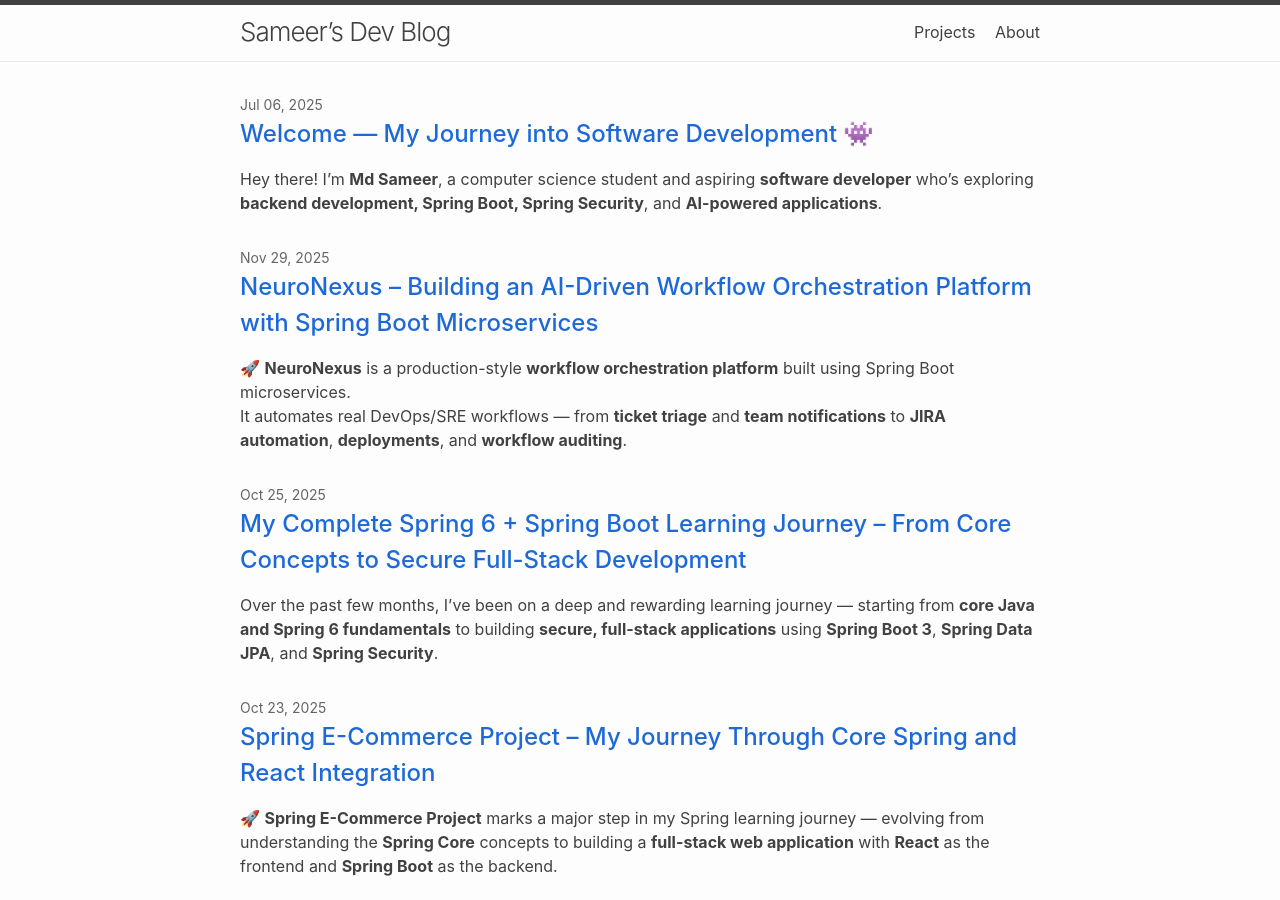
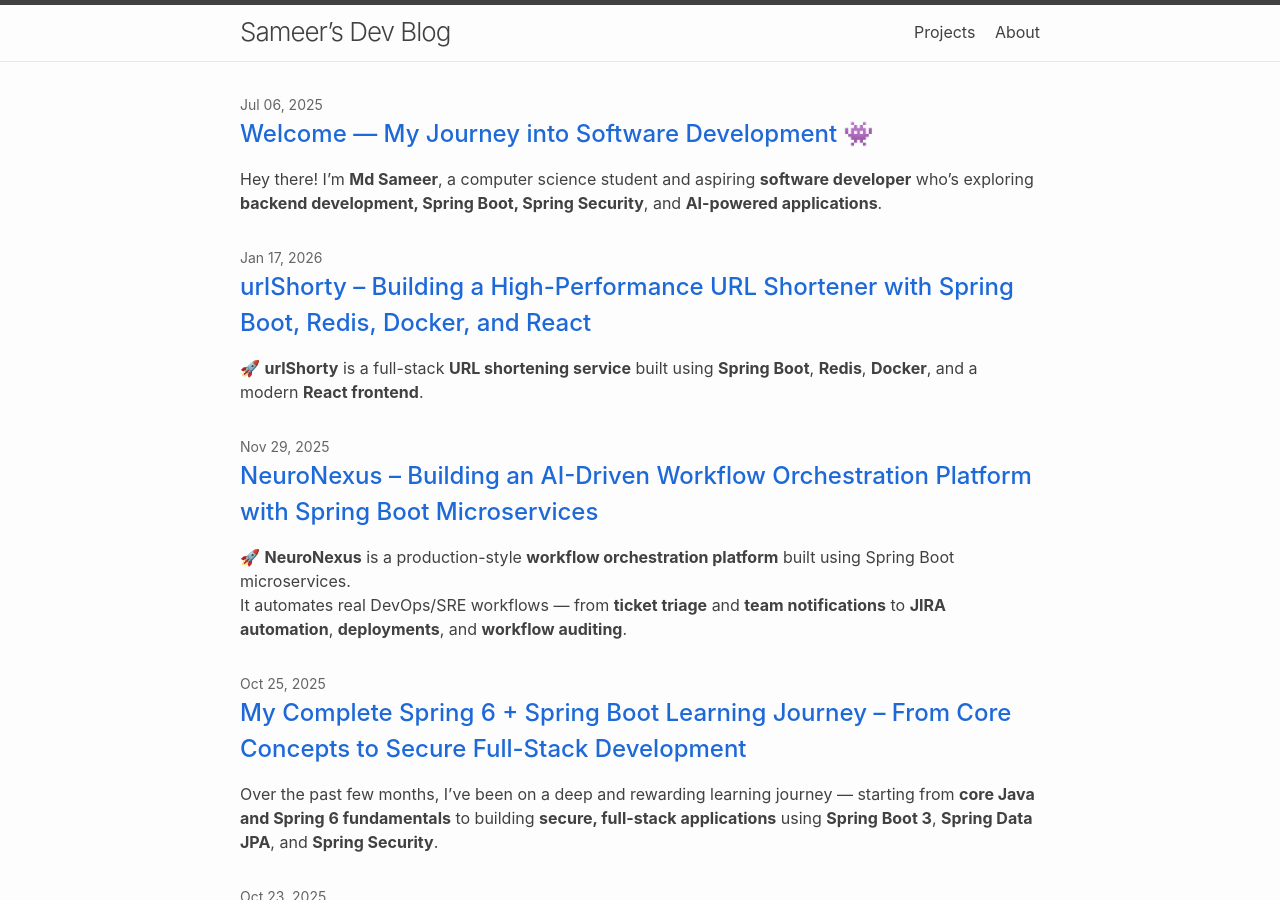
Before and after one commit to raZer99/raZer99.github.io, a Jekyll site: the page built from index.md, in a window 1280 px wide and 900 px high. Built offline with Jekyll 4.4.1, drawn with Linux system fonts in a browser that asks for light colours; part of the change alters nothing that is shown.

Commit message:
feat: add comprehensive project overview and archtecture details

```diff
--- /dev/null
+++ b/_posts/2026-01-17-urlshorty-project.md
@@ -0,0 +1,143 @@
+---
+layout: post
+title: "urlShorty – Building a High-Performance URL Shortener with Spring Boot, Redis, Docker, and React"
+date: 2026-01-17
+categories: [Backend, Spring Boot, Redis, Java, Docker, React, Full Stack]
+---
+
+🚀 **urlShorty** is a full-stack **URL shortening service** built using **Spring Boot**, **Redis**, **Docker**, and a modern **React frontend**.
+
+The project was created as a **learning-focused backend system**, emphasizing **low-latency lookups**, **atomic operations**, **clean REST design**, and **frontend-backend integration**.
+
+---
+
+### 🏗️ What I Built
+
+I developed **urlShorty**, an end-to-end URL shortener that converts long URLs into compact, shareable links and redirects users efficiently using standard HTTP semantics.
+
+#### 🖥️ Backend – Spring Boot + Redis
+- **Tech Stack:** Java 17, Spring Boot, Spring Web, Spring Data Redis, Redis, Docker
+- **Core Design:** - Uses **Redis atomic counters** (`INCR`) to generate globally unique IDs.
+  - Converts numeric IDs into **Base62-encoded short keys**.
+  - Guarantees zero collisions and $O(1)$ performance.
+
+📂 **Repositories:**
+- **Backend:** [raZer99/urlShorty-backend](https://github.com/raZer99/urlShorty-backend)
+- **Frontend:** [raZer99/url-shorty-ui](https://github.com/raZer99/url-shorty-ui)
+
+---
+
+### 🧮 Redis Data Model (Visual Overview)
+
+The system uses Redis as a high-speed primary datastore to manage the ID counter and the URL mappings:
+
+- global:id      -> 1042 (Atomic Counter)
+- g              -> [https://google.com](https://google.com) (Short Key -> Original)
+- h              -> [https://facebook.com](https://facebook.com)
+
+---
+### 🔄 How urlShorty Works (End-to-End Flow)
+User Submission: User submits a long URL via the UI or REST API.
+
+ID Generation: Backend increments a Redis atomic counter (INCR global:id).
+
+Encoding: The numeric ID is encoded into a Base62 short key.
+
+Storage: Mapping is stored in Redis: shortKey → originalUrl.
+
+Response: The short key is returned to the client.
+
+Redirect: When the short URL is accessed, the backend issues an HTTP 302 redirect to the original URL.
+
+---
+
+### 🌐 REST API Overview
+1. Shorten URL
+POST /api/shorten?url=https://google.com
+
+Response: g (Plaintext short key)
+
+2. Redirect
+GET /api/g
+
+Action: Redirects (302) to https://google.com
+
+---
+
+### 🎨 Frontend – React UI
+The frontend is built with React and focuses on clarity and aesthetics.
+
+UI Features:
+
+Dark Mode: Modern, high-contrast theme.
+
+Responsive: Fully centered layout with large typography.
+
+Real-time Interaction: Instant URL shortening.
+
+Convenience: Clickable short URLs for easy testing.
+
+Error Handling: Graceful feedback for invalid inputs.
+
+Frontend Stack: React (Create React App), JavaScript (ES6+), Custom CSS, Fetch API.
+
+---
+
+### 🐳 Dockerized Development
+The backend and Redis run locally using Docker Compose:
+
+Bash
+
+docker compose up --build
+Benefits of this setup:
+
+Reproducible local environment across different machines.
+
+No local Redis installation required.
+
+Production-like learning experience.
+
+---
+
+### 🎓 What I Learned
+Building urlShorty helped me understand and practice:
+
+REST API design and the nuance of HTTP redirects.
+
+Redis atomic operations (INCR) to solve concurrency issues.
+
+Base62 encoding for creating compact, human-readable identifiers.
+
+Docker-based service orchestration for multi-container apps.
+
+CORS handling and browser security policies.
+
+Debugging real-world edge cases (URL normalization, redirects).
+
+---
+
+### 💡 Why This Project Matters
+urlShorty reflects how real-world URL shorteners (like Bitly) are designed:
+
+Minimal storage: Efficient key-value pairs.
+
+Fast lookups: In-memory speed with Redis.
+
+Stateless backend: Logic that scales easily.
+
+Separation of concerns: Clean split between data, logic, and presentation.
+
+---
+
+### 🔮 Possible Enhancements
+URL expiration (TTL): Set keys to expire after a certain time using Redis EXPIRE.
+
+Rate limiting: Prevent abuse using Redis-based throttling.
+
+Click analytics: Track how many times a link is clicked.
+
+Authentication: Allow users to manage their own private links.
+
+---
+
+### Made by raZer 👾
--- a/projects.md
+++ b/projects.md
@@ -2,6 +2,22 @@
 layout: page
 title: Projects
 permalink: /projects/
+---
+
+## 🔗 urlShorty – URL Shortening Service (Spring Boot + Redis + Docker + React)
+A full-stack **URL shortening service** built as a learning-focused backend system with frontend integration.
+Designed for low-latency lookups using Redis and clean REST-based redirection.
+
+- Spring Boot backend with REST APIs
+- Redis atomic counters for unique ID generation
+- Base62 encoding for compact, URL-safe short keys
+- HTTP 302 redirects for browser-friendly navigation
+- Docker Compose setup for backend + Redis
+- Dark-themed React UI for real-time URL shortening
+
+🔗 Backend: https://github.com/raZer99/urlShorty
+🔗 Frontend: https://github.com/raZer99/url-shorty-ui
+
 ---
 
 ## 🤖 NeuroNexus – Workflow Orchestration Platform (Spring Boot Microservices)
```
